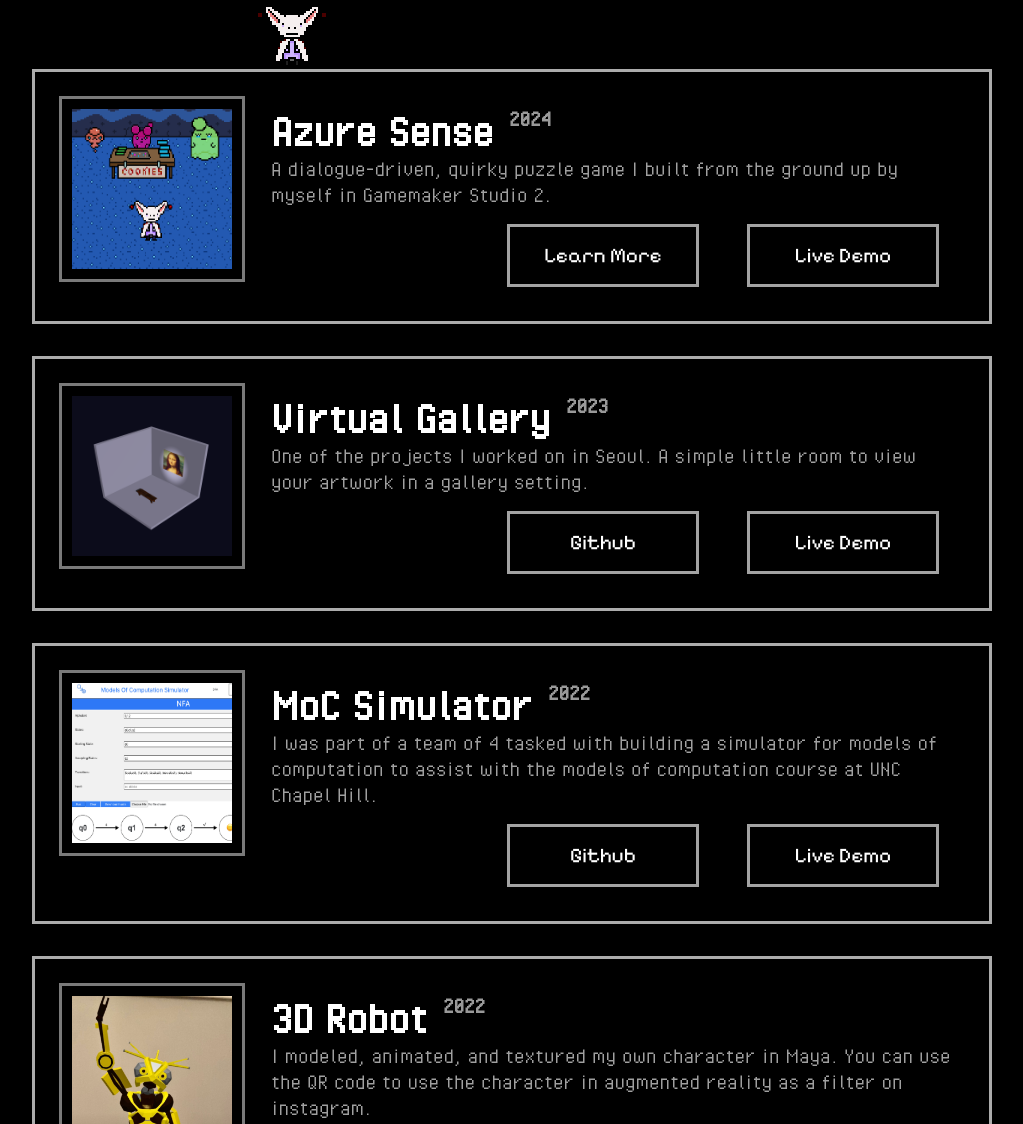
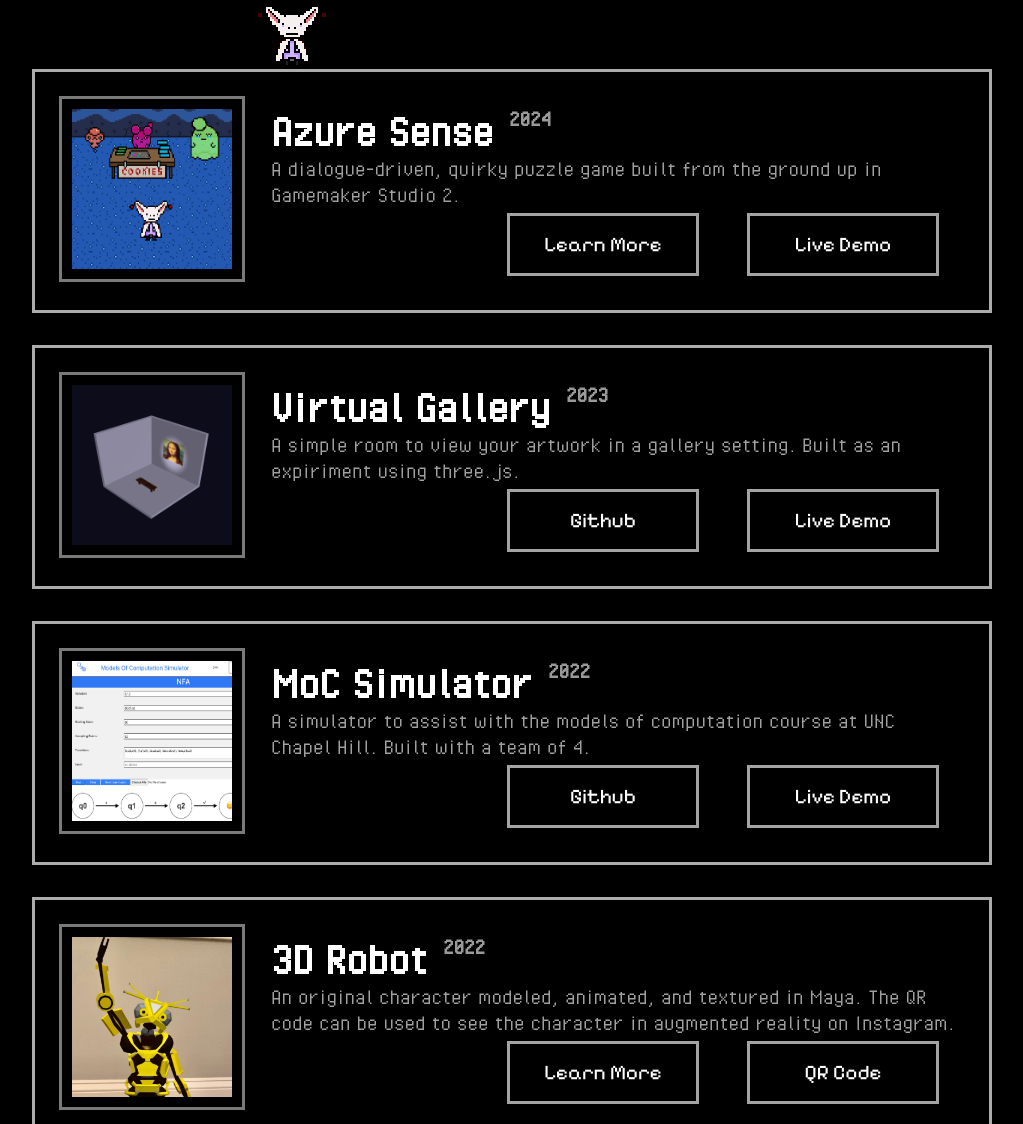
Before and after one commit to AndrewKnotts/PersonalSite, a plain HTML site: page index.html in a window 1280 px wide. Shown: the part 2427-3551 px from the top of the page, without its empty margins (128-1151 px from the left). Drawn offline with Linux system fonts and the light colour scheme.

Commit message:
updated text, fixed button margin css issue

```diff
--- a/index.html
+++ b/index.html
@@ -228,8 +228,8 @@
                     </div>
 
                     <p class="experience-description">
-                      A dialogue-driven, quirky puzzle game I built from the
-                      ground up by myself in Gamemaker Studio 2.
+                      A dialogue-driven, quirky puzzle game built from the
+                      ground up in Gamemaker Studio 2.
                     </p>
 
                     <div class="btn-container">
@@ -270,8 +270,7 @@
                       <h2 class="experience-date">2023</h2>
                     </div>
                     <p>
-                      One of the projects I worked on in Seoul. A simple little
-                      room to view your artwork in a gallery setting.
+                      A simple room to view your artwork in a gallery setting. Built as an expiriment using three.js.
                     </p>
 
                     <div class="btn-container">
@@ -316,7 +315,7 @@
                     </div>
 
                     <p class="experience-description">
-                      I was part of a team of 4 tasked with building a simulator for models of computation to assist with the models of computation course at UNC Chapel Hill.
+                    A simulator to assist with the models of computation course at UNC Chapel Hill. Built with a team of 4.
                     </p>
 
                     <div class="btn-container">
@@ -357,7 +356,7 @@
                       <h2 class="experience-date">2022</h2>
                     </div>
                     <p>
-                      I modeled, animated, and textured my own character in Maya. You can use the QR code to use the character in augmented reality as a filter on instagram.
+                    An original character modeled, animated, and textured in Maya. The QR code can be used to see the character in augmented reality on Instagram.
                     </p>
 
                     <div class="btn-container">
--- a/style.css
+++ b/style.css
@@ -335,11 +335,6 @@ section {
 .btn-color-2:hover {
 }
 
-.btn-container {
-  margin-top: 1rem;
-  gap: 1rem;
-  align-self: flex-end;
-}
 /* ABOUT SECTION */
 
 #about {
```
